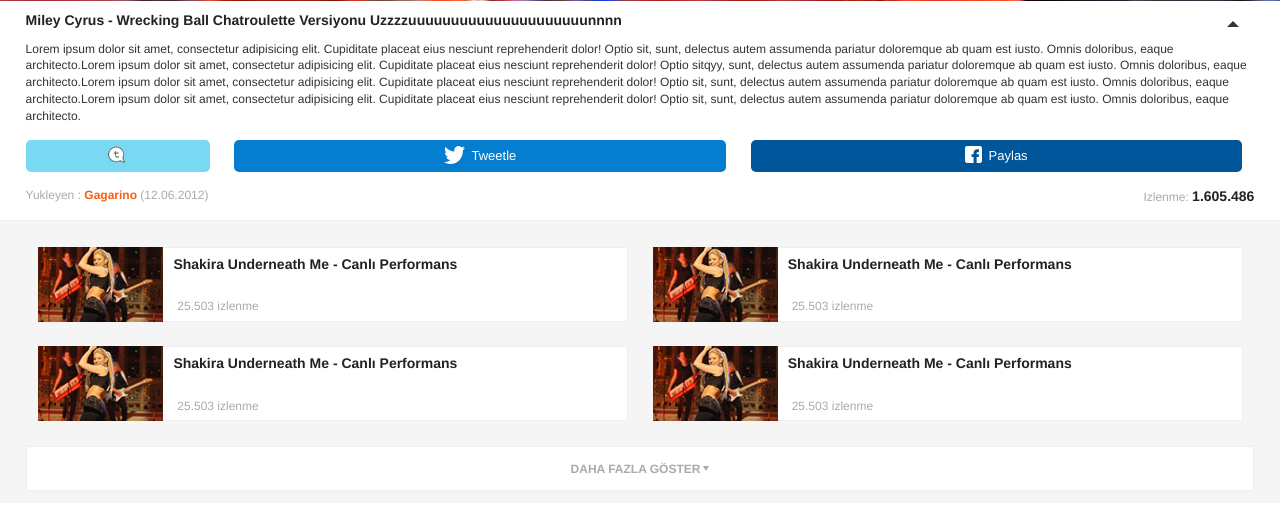
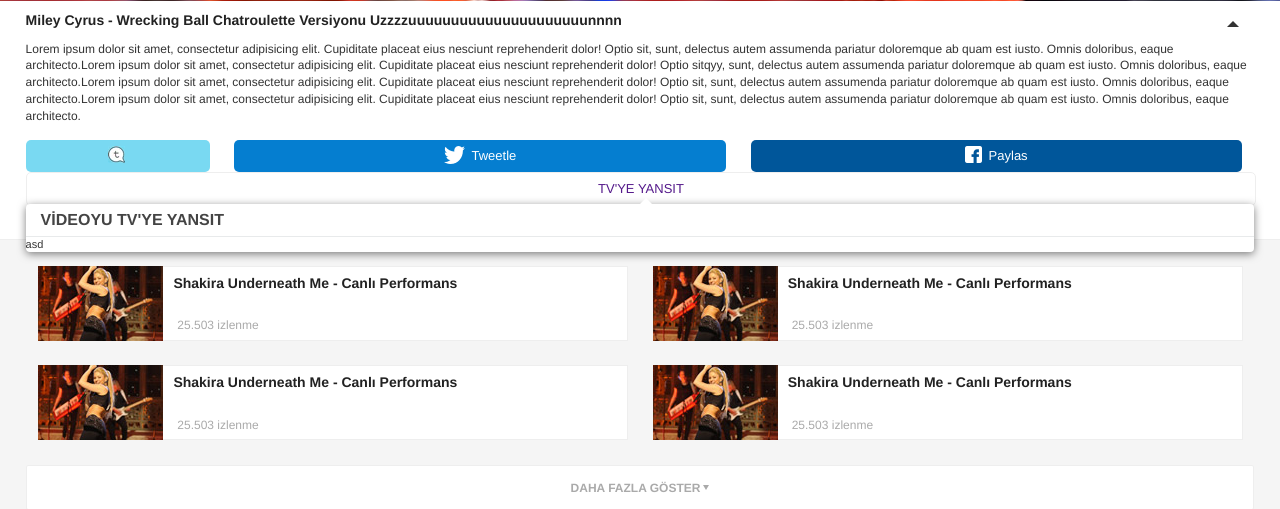
Before and after one commit to rssems/m.izlesene, a PHP site: page /video.php in a window 1280 px wide. Shown: the part 760-1269 px from the top of the page. Run offline with PHP 8.4, Linux system fonts and the light colour scheme.

Commit message:
tv tooltip start

```diff
--- a/css/mobile_izlesene.css
+++ b/css/mobile_izlesene.css
@@ -776,3 +776,22 @@
 					background-size:   17px 17px;
 			}
 		}
+
+/**
+ * ^tv_yansit
+ */
+.tv_share{
+	position: relative;
+}
+	.tv_share a.tv_share_button{
+		width: 100%;
+		float: left;
+		text-align: center;
+		display: inline-block;
+		height: 32px;
+		font-size: 13px;
+		line-height: 32px;
+		border-radius: 5px;
+		background: #fff;
+		border: 1px solid #eee;
+	}
--- /dev/null
+++ b/css/mobile_tooltip.css
@@ -0,0 +1,41 @@
+.tooltip {
+	position: absolute;
+	left: 0;
+	top: 32px;
+	z-index: 2;
+	background-color: #fff;
+	box-shadow: 0px 2px 8px 0px rgba(0, 0, 0, 0.5);
+	border-radius: 4px;
+	text-align: left;
+	color: #333;
+	width: 100%;
+}
+
+	.tooltip_wrapper {
+		position: relative;
+	}
+
+		.tooltip_up {
+			width: 0;
+			height: 0;
+			border-style: solid;
+			border-width: 0 6px 6px 6px;
+			border-color: transparent transparent #fff transparent;
+			margin: 0;
+			position: absolute;
+			top: -6px;
+			left: 50%;
+			z-index: 2;
+		}
+
+		.tooltip_title {
+			color: #444444;
+			font-size: 16px;
+			font-weight: bold;
+			border-bottom: 1px solid #E8EAEB;
+			display: block;
+			padding: 5px 15px;
+		}
+		.tooltip_content{
+
+		}
--- a/video.php
+++ b/video.php
@@ -9,7 +9,7 @@
 	    <span class="playIcon"></span>
 	    	<img src="images/img1.jpg" alt="img" />
 	  	</a>
-	</div>
+	</div><!-- video_preview -->
 	<div class="video_desc">
 		<div class="clear"></div>
 		<span class="desc-toggle active">
@@ -26,7 +26,25 @@
 			<a href="#" title="Facebook'ta Paylaş"  class="fb_share"><span class="mobile_sprite"></span> <span class="fb_name">Facebook'ta </span>Paylas</a>
 		</div><!-- share -->
 		<div class="clear"></div>
-	</div>
+		<div class="tv_share">
+			<a href="" class="tv_share_button"><span></span> TV'YE YANSIT</a>
+
+			<link rel="stylesheet" href="css/mobile_tooltip.css">
+			<div class="tooltip">
+				<div class="tooltip_wrapper">
+					<div class="tooltip_up"></div>
+					<div class="clear"></div>
+					<div class="tooltip_title">VİDEOYU TV'YE YANSIT</div>
+					<div class="clear"></div>
+					<div class="tooltip_content">
+						asd
+					</div><!-- tooltip_content -->
+				</div><!-- /tooltip_wrapper -->
+				<div class="clear"></div>
+			</div><!-- tooltip -->
+
+		</div><!-- tv_share -->
+	</div><!-- video_desc -->
 	<div class="video_details">
 		<div class="details_more">
 			<div class="detail_left">
```
